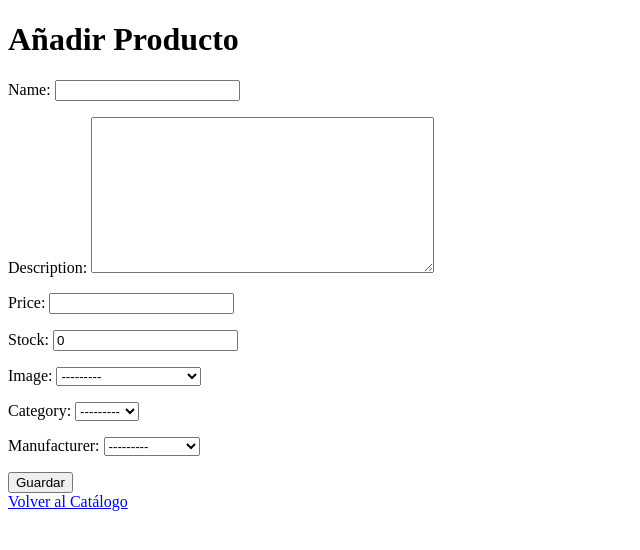
After one commit to davblamor/PGPI-2.7, a Django app: page /staff/add-product/ in a window 1280 px wide. The commit adds this page. Shown: the top 550 px of the page, without its empty margins (0-640 px from the left). Run offline with Django 5.2, Linux system fonts and the light colour scheme; a user stored in the database is signed in; data comes from the database, SQL or seed files in the repository.

Commit message:
feat: added create and delete product from catalog for admin users

```diff
--- a/backend/myapp/forms.py
+++ b/backend/myapp/forms.py
@@ -3,6 +3,7 @@ from django.contrib.auth.forms import AuthenticationForm
 from django.contrib.auth import get_user_model
 from django.contrib.auth.password_validation import validate_password
 from django.core.exceptions import ValidationError
+from .models import Product
 
 User = get_user_model()
 
@@ -58,3 +59,8 @@ class LoginForm(AuthenticationForm):
     class Meta:
         model = User
         fields = ('username', 'password')
+
+class ProductForm(forms.ModelForm):
+    class Meta:
+        model = Product
+        fields = ['name', 'description', 'price', 'stock', 'image', 'category', 'manufacturer']
--- a/backend/myapp/urls.py
+++ b/backend/myapp/urls.py
@@ -7,7 +7,7 @@ from django.conf import settings
 from django.contrib.auth import views as auth_views
 from django.contrib.auth.views import LogoutView
 from .views import StripeCheckoutSessionView
-from .views import success_view
+from .views import success_view, add_product
 
 
 
@@ -43,4 +43,6 @@ urlpatterns = [
     path('finalize-cash-on-delivery/', views.finalize_cash_on_delivery, name='finalize_cash_on_delivery'),
     path('staff/orders/<int:order_id>/update/', views.update_order_status, name='update_order_status'),
     path('staff/orders/', views.order_list, name='order_list'),
+    path('staff/add-product/', views.add_product, name='add_product'),
+    path('staff/delete-product/<int:product_id>/', views.delete_product, name='delete_product'),
 ]
--- a/backend/myapp/views.py
+++ b/backend/myapp/views.py
@@ -25,6 +25,7 @@ from myapp.models import Product, Category, Manufacturer, Cart, CartItem, Order,
 from myapp.serializer import ProductSerializer
 from .forms import RegistrationForm, LoginForm
 from django.contrib import messages
+from .forms import ProductForm
 
 from django.core.mail import send_mail
 from django.template.loader import render_to_string
@@ -1008,3 +1009,23 @@ class ProductDetailView(APIView):
             return Response(serializer.data, status=status.HTTP_200_OK)
         except Product.DoesNotExist:
             return Response(status=status.HTTP_404_NOT_FOUND)
+
+
+@staff_member_required
+def add_product(request):
+    if request.method == 'POST':
+        form = ProductForm(request.POST, request.FILES)
+        if form.is_valid():
+            form.save()
+            messages.success(request, 'Producto añadido con éxito.')
+            return redirect('catalogo')
+    else:
+        form = ProductForm()
+    return render(request, 'add_product.html', {'form': form})
+
+@staff_member_required
+def delete_product(request, product_id):
+    product = get_object_or_404(Product, id=product_id)
+    product.delete()
+    messages.success(request, 'Producto eliminado con éxito.')
+    return redirect('catalogo')
--- /dev/null
+++ b/backend/templates/add_product.html
@@ -0,0 +1,17 @@
+<!DOCTYPE html>
+<html lang="en">
+<head>
+    <meta charset="UTF-8">
+    <meta name="viewport" content="width=device-width, initial-scale=1.0">
+    <title>Añadir Producto</title>
+</head>
+<body>
+    <h1>Añadir Producto</h1>
+    <form method="post" enctype="multipart/form-data">
+        {% csrf_token %}
+        {{ form.as_p }}
+        <button type="submit">Guardar</button>
+    </form>
+    <a href="{% url 'catalogo' %}">Volver al Catálogo</a>
+</body>
+</html>
```
Also changed, not shown: backend/templates/catalogo.html (+13 -1 lines).
